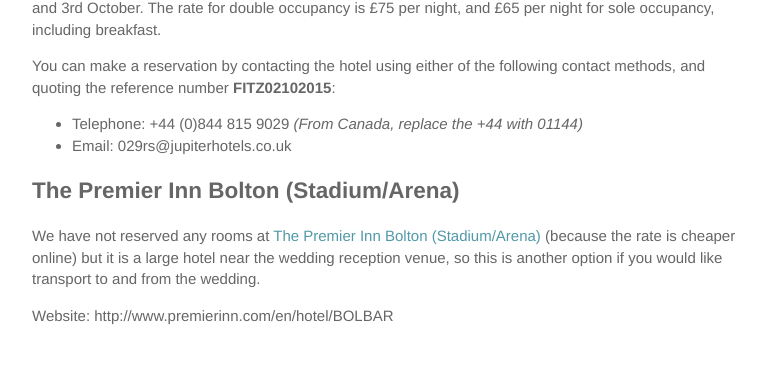
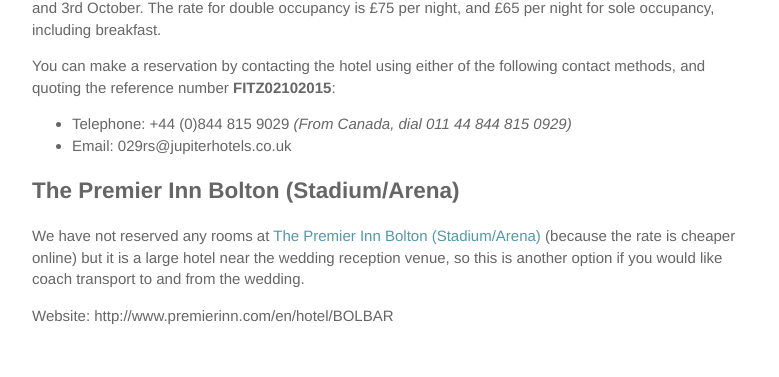
Before and after one commit to jfitzell/weddingsite, a Jekyll site: the page built from accommodation.md, in a window 1280 px wide. Shown: the part 461-838 px from the top of the page, without its empty margins (248-1027 px from the left). Built offline with Jekyll 4.4.1, drawn with Linux system fonts in a browser that asks for light colours; some web fonts are replaced.

Commit message:
tidied up phone number for canadians

```diff
--- a/accommodation.md
+++ b/accommodation.md
@@ -8,20 +8,20 @@
 **We will be arranging coaches to and from the wedding from the Premier Inn Bolton (Stadium/Arena) and the Mercure Bolton Georgian House Hotel.**
 
 
-##**The Mercure Bolton Georgian House Hotel**
+##The Mercure Bolton Georgian House Hotel
 
 We have reserved a fixed number of double rooms at [The Mercure Bolton Georgian House Hotel](http://www.mercurebolton.co.uk/) on the 2nd and 3rd October. The rate for double occupancy is £75 per night, and £65 per night for sole occupancy, including breakfast.
 
 You can make a reservation by contacting the hotel using either of the following contact methods, and quoting the reference number **FITZ02102015**:
 
-* Telephone: +44 (0)844 815 9029 *(From Canada, replace the +44 with 01144)*
+* Telephone: +44 (0)844 815 9029 *(From Canada, dial 011 44 844 815 0929)*
 * Email: 029rs@jupiterhotels.co.uk
 
 
 
 
-##**The Premier Inn Bolton (Stadium/Arena)**
+##The Premier Inn Bolton (Stadium/Arena)
 
-We have not reserved any rooms at [The Premier Inn Bolton (Stadium/Arena)](http://www.premierinn.com/en/hotel/BOLBAR) (because the rate is cheaper online) but it is a large hotel near the wedding reception venue, so this is another option if you would like transport to and from the wedding.
+We have not reserved any rooms at [The Premier Inn Bolton (Stadium/Arena)](http://www.premierinn.com/en/hotel/BOLBAR) (because the rate is cheaper online) but it is a large hotel near the wedding reception venue, so this is another option if you would like coach transport to and from the wedding.
 
 Website: http://www.premierinn.com/en/hotel/BOLBAR
```
